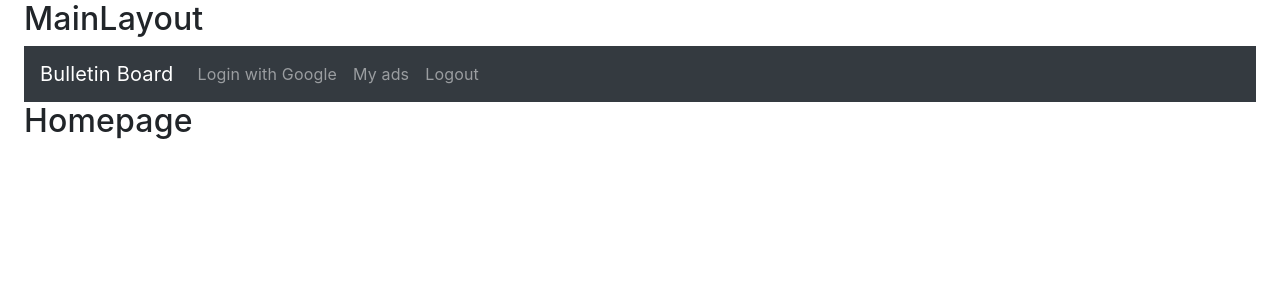
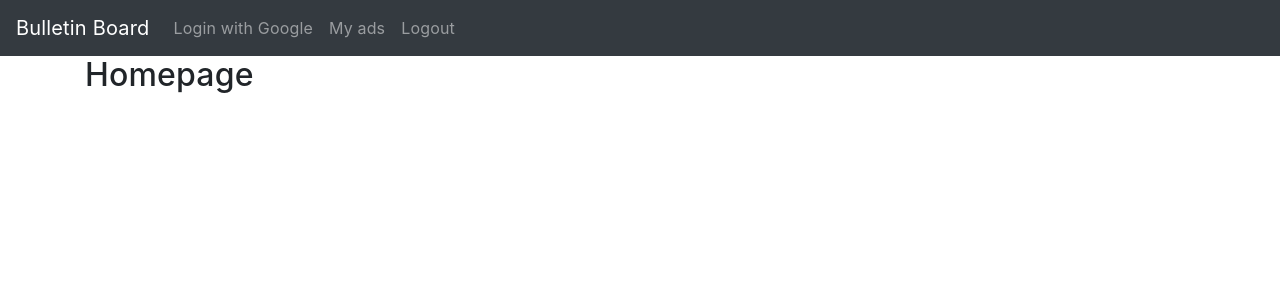
Before and after one commit to mpa-ia/bulletin-board, a React (Create React App) app: page / in a window 1280 px wide. Shown: the top 300 px of the page. Built offline with nearby package versions, Linux system fonts and the light colour scheme.

Commit message:
Use bootstrap container instead of material-ui one

```diff
--- a/src/components/layout/MainLayout/MainLayout.js
+++ b/src/components/layout/MainLayout/MainLayout.js
@@ -3,8 +3,7 @@ import PropTypes from 'prop-types';
 
 import { Header } from '../Header/Header';
 
-import Typography from '@material-ui/core/Typography';
-import Container from '@material-ui/core/Container';
+import Container from 'react-bootstrap/Container';
 
 import clsx from 'clsx';
 
@@ -15,10 +14,8 @@ import styles from './MainLayout.module.scss';
 
 const Component = ({ className, children }) => (
   <div className={clsx(className, styles.root)}>
-    <Container maxWidth="lg">
-      <Typography component="div" />
-      <h2>MainLayout</h2>
-      <Header />
+    <Header />
+    <Container>
       {children}
     </Container>
   </div>
```
